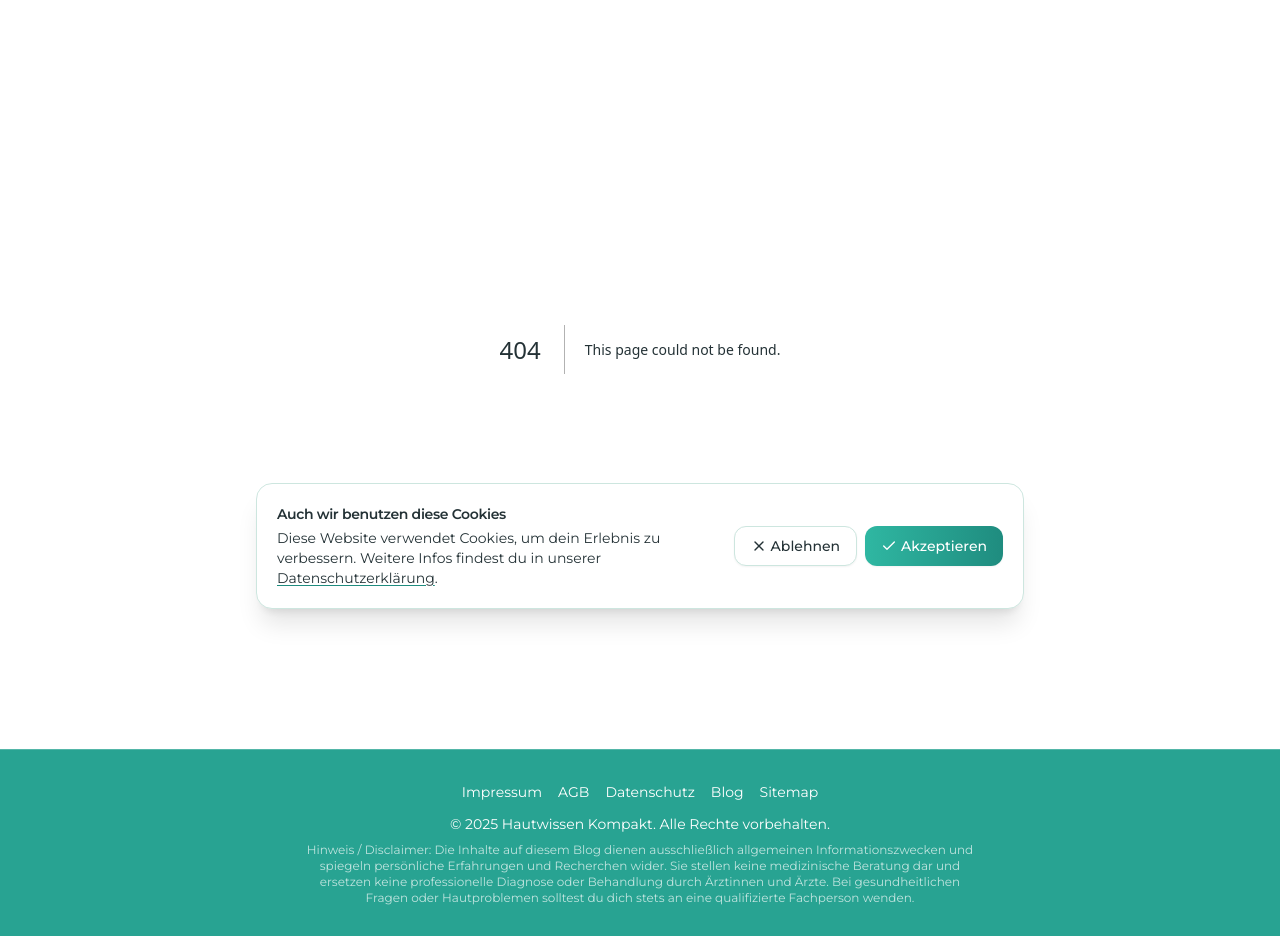
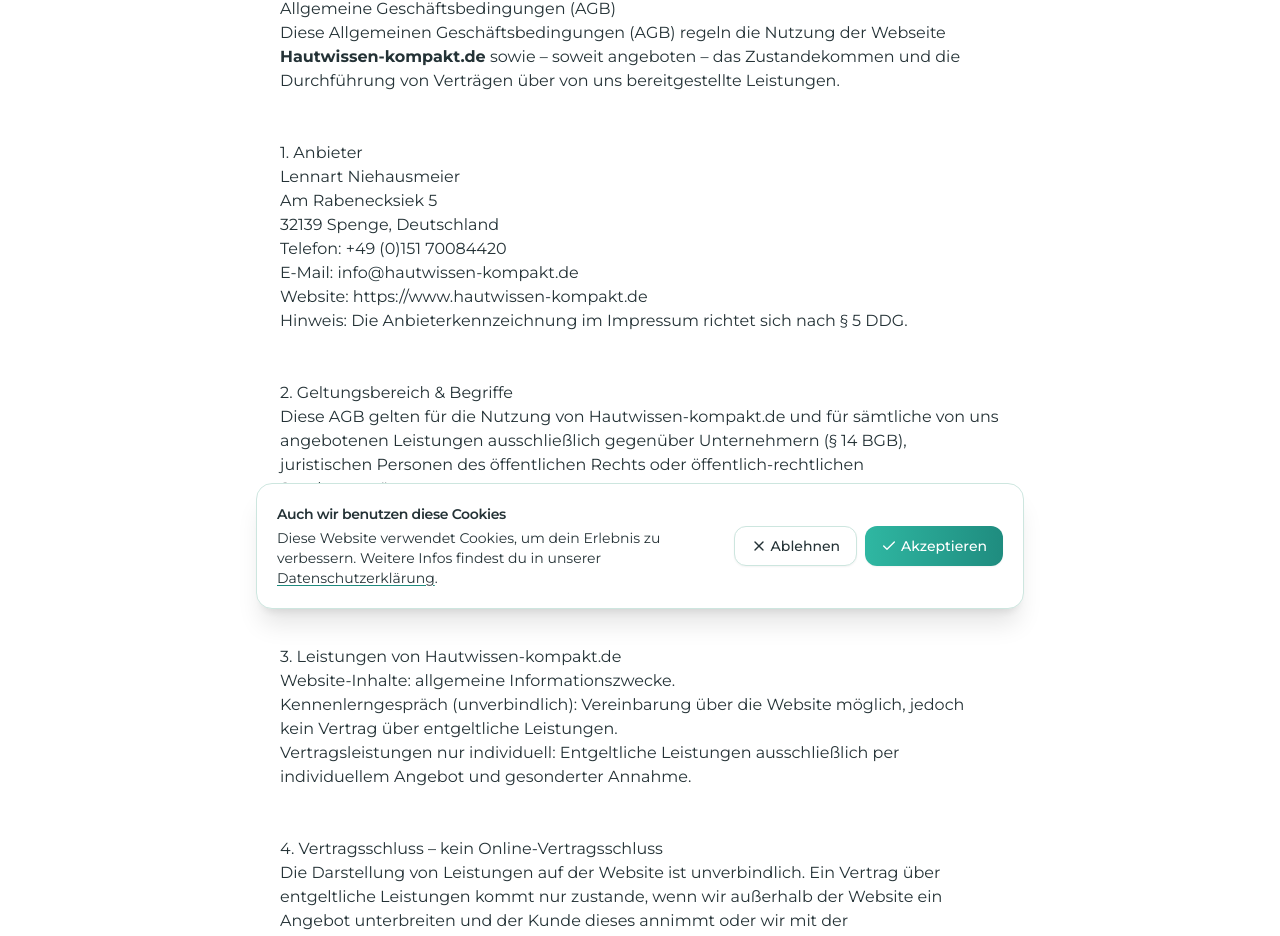
Before and after one commit to hautgesundheitmagazin-hub/website, a Next.js app: page /agb in a window 1280 px wide. Before the commit this address had no page. Shown: the part 175-1111 px from the top of the page. Built offline with nearby package versions, Linux system fonts and the light colour scheme.

Commit message:
Create page.tsx

```diff
--- /dev/null
+++ b/src/app/agb/page.tsx
@@ -0,0 +1,172 @@
+// app/agb/page.tsx
+import type { Metadata } from "next";
+import React from "react";
+
+export const metadata: Metadata = {
+  title: "AGB | Hautwissen-kompakt.de",
+  description:
+    "Allgemeine Geschäftsbedingungen (AGB) für die Nutzung der Webseite Hautwissen-kompakt.de und die Durchführung von Verträgen über angebotene Leistungen.",
+  alternates: { canonical: "/agb" },
+  robots: { index: true, follow: true },
+  openGraph: {
+    title: "AGB | Hautwissen-kompakt.de",
+    description:
+      "Allgemeine Geschäftsbedingungen (AGB) von Hautwissen-kompakt.de – Nutzung der Website und Vertragsbedingungen.",
+    url: "/agb",
+    type: "website",
+  },
+};
+
+export default function AgbPage() {
+  return (
+    <main className="mx-auto max-w-3xl px-6 py-12 prose prose-neutral">
+      <h1>Allgemeine Geschäftsbedingungen (AGB)</h1>
+
+      <p>
+        Diese Allgemeinen Geschäftsbedingungen (AGB) regeln die Nutzung der Webseite <strong>Hautwissen-kompakt.de</strong> sowie – soweit angeboten – das Zustandekommen und die Durchführung von Verträgen über von uns bereitgestellte Leistungen.
+      </p>
+
+      <section className="mt-12">
+        <h2>1. Anbieter</h2>
+        <p>
+          Lennart Niehausmeier<br />
+          Am Rabenecksiek 5<br />
+          32139 Spenge, Deutschland
+        </p>
+        <p>
+          Telefon: <a href="tel:+4915170084420">+49 (0)151 70084420</a><br />
+          E-Mail: <a href="mailto:info@hautwissen-kompakt.de">info@hautwissen-kompakt.de</a><br />
+          Website: <a href="https://www.hautwissen-kompakt.de">https://www.hautwissen-kompakt.de</a>
+        </p>
+        <p>Hinweis: Die Anbieterkennzeichnung im Impressum richtet sich nach § 5 DDG.</p>
+      </section>
+
+      <section className="mt-12">
+        <h2>2. Geltungsbereich &amp; Begriffe</h2>
+        <p>
+          Diese AGB gelten für die Nutzung von Hautwissen-kompakt.de und für sämtliche von uns angebotenen Leistungen ausschließlich gegenüber Unternehmern (§ 14 BGB), juristischen Personen des öffentlichen Rechts oder öffentlich-rechtlichen Sondervermögen.
+        </p>
+        <p>
+          Verbraucher (§ 13 BGB) sind von unserem Leistungsangebot ausgeschlossen; über die Website werden keine Verträge mit Verbrauchern geschlossen.
+        </p>
+        <p>
+          Im Zweifel hat der Nutzer uns auf Verlangen seine Unternehmereigenschaft nachzuweisen (z. B. USt-ID, Handelsregisterangaben).
+        </p>
+      </section>
+
+      <section className="mt-12">
+        <h2>3. Leistungen von Hautwissen-kompakt.de</h2>
+        <ul>
+          <li>Website-Inhalte: allgemeine Informationszwecke.</li>
+          <li>Kennenlerngespräch (unverbindlich): Vereinbarung über die Website möglich, jedoch kein Vertrag über entgeltliche Leistungen.</li>
+          <li>Vertragsleistungen nur individuell: Entgeltliche Leistungen ausschließlich per individuellem Angebot und gesonderter Annahme.</li>
+        </ul>
+      </section>
+
+      <section className="mt-12">
+        <h2>4. Vertragsschluss – kein Online-Vertragsschluss</h2>
+        <p>
+          Die Darstellung von Leistungen auf der Website ist unverbindlich. Ein Vertrag über entgeltliche Leistungen kommt nur zustande, wenn wir außerhalb der Website ein Angebot unterbreiten und der Kunde dieses annimmt oder wir mit der Leistungserbringung beginnen.
+        </p>
+        <p>Umfang, Laufzeit, Vergütung und Konditionen ergeben sich aus dem jeweiligen Angebot/Vertrag.</p>
+      </section>
+
+      <section className="mt-12">
+        <h2>5. Preise, Zahlungsbedingungen</h2>
+        <p>
+          Preise und Zahlungsmodalitäten ergeben sich aus dem individuellen Angebot/Vertrag. Preise verstehen sich – sofern nicht anders ausgewiesen – zuzüglich gesetzlicher Umsatzsteuer.
+        </p>
+        <p>
+          Zulässige Zahlungsarten und Fälligkeiten werden im Angebot/Vertrag festgelegt. Bei Zahlungsverzug gelten die gesetzlichen Regelungen.
+        </p>
+      </section>
+
+      <section className="mt-12">
+        <h2>6. Leistungserbringung, Termine &amp; Mitwirkung</h2>
+        <p>
+          Leistungsfristen sind nur verbindlich, wenn sie schriftlich zugesagt wurden. Der Kunde hat erforderliche Informationen und Mitwirkungshandlungen rechtzeitig bereitzustellen. Verzögerungen verlängern Fristen angemessen.
+        </p>
+        <p>Wir behalten uns technisch bedingte Wartungsfenster und Updates vor.</p>
+      </section>
+
+      <section className="mt-12">
+        <h2>7. Nutzungsrechte an Inhalten</h2>
+        <p>
+          Alle Inhalte unterliegen dem Urheber-/Leistungsschutzrecht. Soweit vereinbart, räumen wir einfache, nicht übertragbare Nutzungsrechte im erforderlichen Umfang ein.
+        </p>
+        <p>
+          Weitergabe, Unterlizenzierung oder Bearbeitung bedürfen unserer Zustimmung. Nutzung unserer Marken/Logos nur mit schriftlicher Zustimmung.
+        </p>
+      </section>
+
+      <section className="mt-12">
+        <h2>8. Pflichten des Nutzers / Verbotene Handlungen</h2>
+        <p>
+          Verboten sind u. a.: Umgehung von Sicherheitsmechanismen, automatisierte Abfragen ohne Zustimmung, rechtswidrige Inhalte, Verletzung von Rechten Dritter.
+        </p>
+        <p>
+          Bei Verstößen behalten wir uns Sperrungen, Löschungen und rechtliche Schritte vor.
+        </p>
+      </section>
+
+      <section className="mt-12">
+        <h2>9. Gewährleistung</h2>
+        <p>
+          Es gelten die gesetzlichen Gewährleistungsrechte. Für unentgeltliche Dienste/Informationen übernehmen wir keine Gewähr, außer bei Vorsatz, grober Fahrlässigkeit oder Verletzung von Leben, Körper oder Gesundheit.
+        </p>
+      </section>
+
+      <section className="mt-12">
+        <h2>10. Haftung</h2>
+        <p>
+          Wir haften unbeschränkt bei Vorsatz, grober Fahrlässigkeit, für Schäden an Leben, Körper, Gesundheit sowie nach Produkthaftungsgesetz.
+        </p>
+        <p>
+          Bei leichter Fahrlässigkeit haften wir nur bei Verletzung wesentlicher Vertragspflichten, beschränkt auf den vorhersehbaren, typischen Schaden.
+        </p>
+        <p>Darüber hinaus ist die Haftung ausgeschlossen.</p>
+      </section>
+
+      <section className="mt-12">
+        <h2>11. Datenschutz</h2>
+        <p>
+          Es gilt unsere Datenschutzerklärung in der jeweils aktuellen Fassung: <a href="/datenschutz">https://www.hautwissen-kompakt.de/datenschutz</a>
+        </p>
+      </section>
+
+      <section className="mt-12">
+        <h2>12. Streitbeilegung</h2>
+        <p>
+          Das VSBG findet keine Anwendung, da wir ausschließlich Verträge mit Unternehmern schließen. Eine Teilnahme an Streitbeilegungsverfahren erfolgt nicht.
+        </p>
+      </section>
+
+      <section className="mt-12">
+        <h2>13. Anwendbares Recht, Vertragssprache, Gerichtsstand</h2>
+        <p>
+          Es gilt deutsches Recht unter Ausschluss des UN-Kaufrechts. Vertragssprache ist Deutsch.
+        </p>
+        <p>
+          Gerichtsstand für Unternehmer ist unser Sitz in Spenge.
+        </p>
+      </section>
+
+      <section className="mt-12">
+        <h2>14. Änderungen dieser AGB</h2>
+        <p>
+          Für einmalige Verträge gelten die bei Vertragsschluss aktuellen AGB. Bei Dauerschuldverhältnissen können Änderungen erfolgen, wenn sie notwendig und zumutbar sind. Kunden werden 6 Wochen vorher informiert und haben Widerspruchsrecht.
+        </p>
+      </section>
+
+      <section className="mt-12">
+        <h2>15. Schlussbestimmungen</h2>
+        <p>
+          Sollte eine Bestimmung unwirksam sein, bleibt die Wirksamkeit der übrigen Bestimmungen unberührt. Nebenabreden bedürfen der Textform.
+        </p>
+      </section>
+
+      <hr className="my-12" />
+
+    </main>
+  );
+}
```
